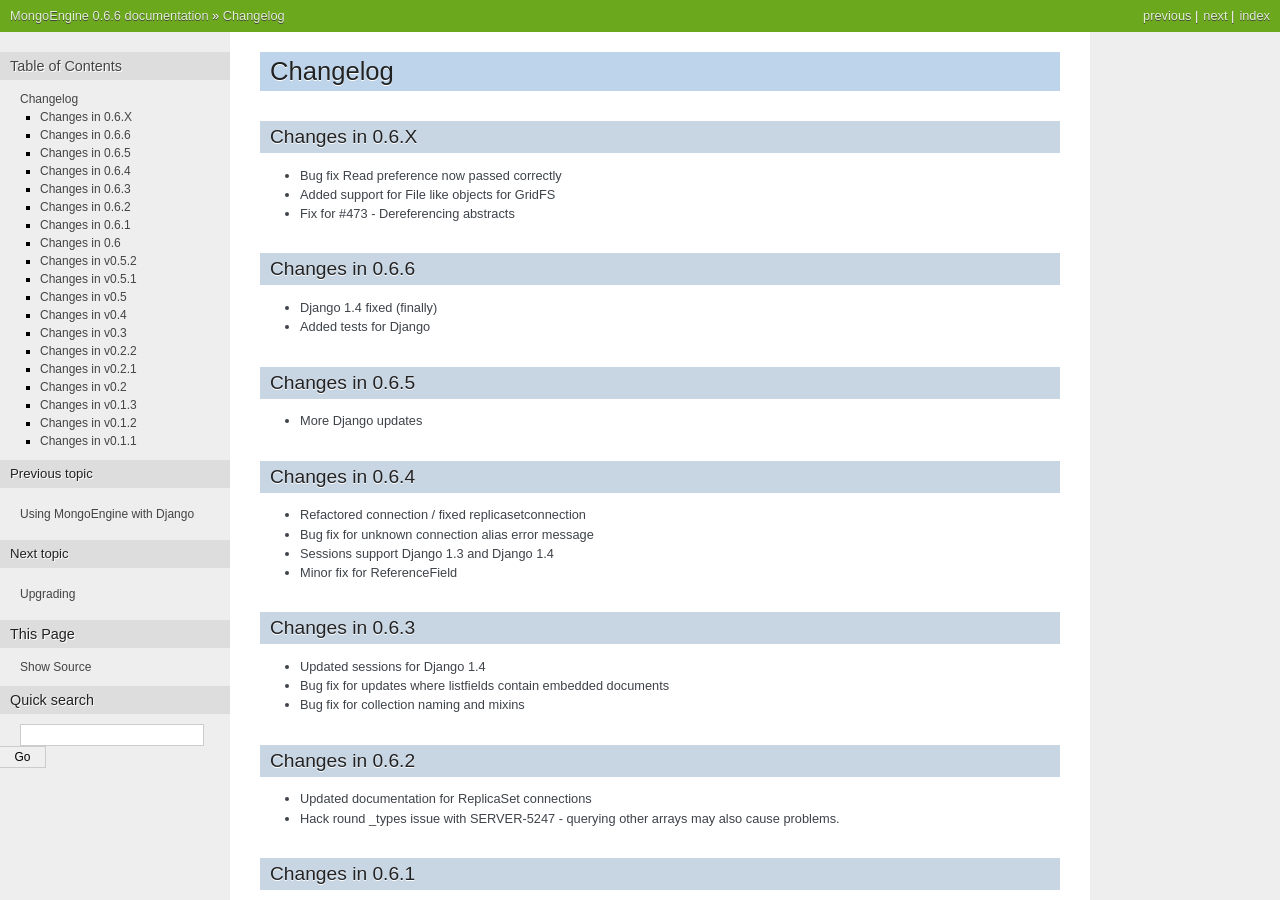
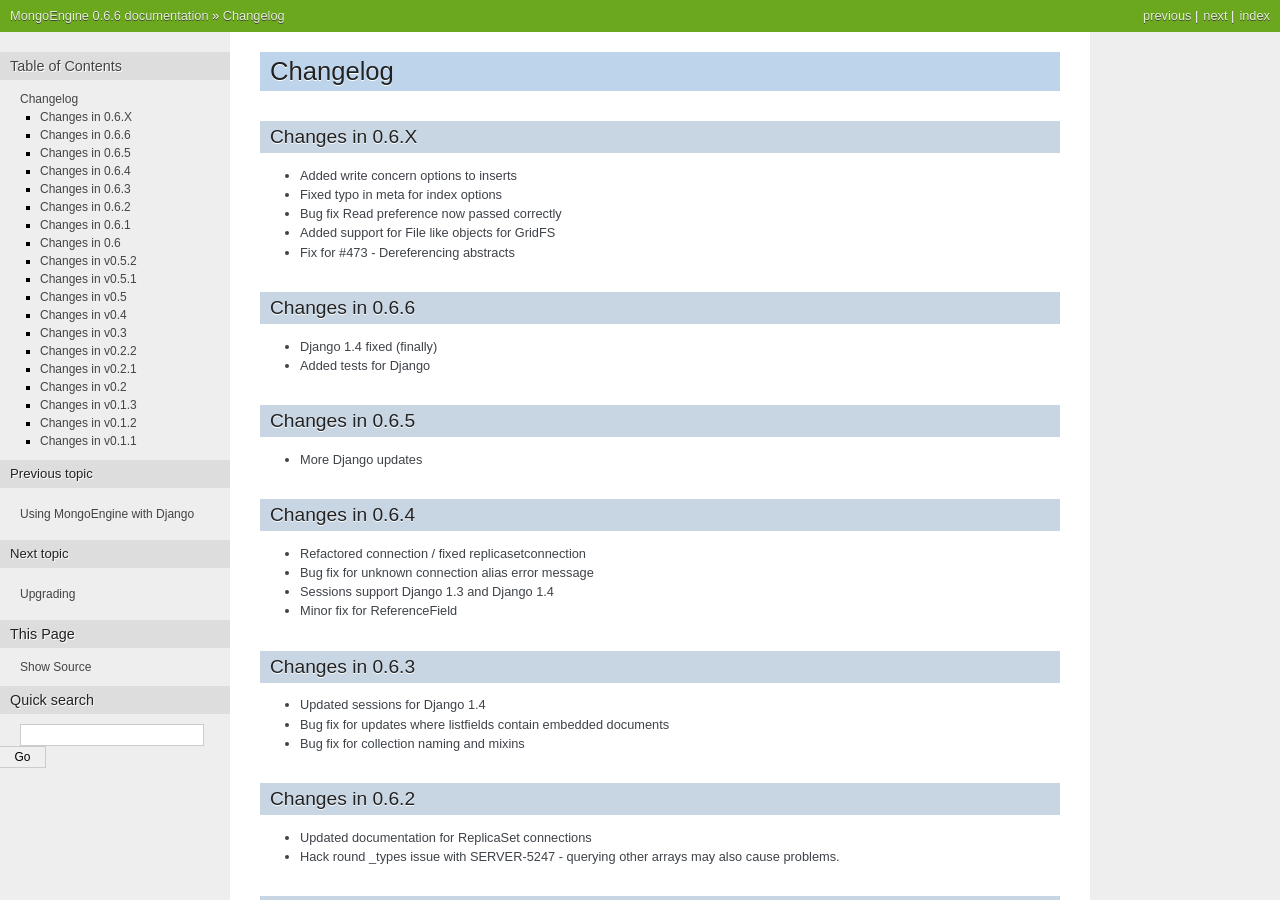
Before and after one commit to MongoEngine/mongoengine, a Sphinx documentation site: the page built from docs/changelog.rst, in a window 1280 px wide and 900 px high. Built offline with Sphinx 7.4.7, drawn with Linux system fonts in a browser that asks for light colours.

Commit message:
Updated changelog

```diff
--- a/docs/changelog.rst
+++ b/docs/changelog.rst
@@ -4,6 +4,8 @@ Changelog
 
 Changes in 0.6.X
 ================
+- Added write concern options to inserts
+- Fixed typo in meta for index options
 - Bug fix Read preference now passed correctly
 - Added support for File like objects for GridFS
 - Fix for #473 - Dereferencing abstracts
```
